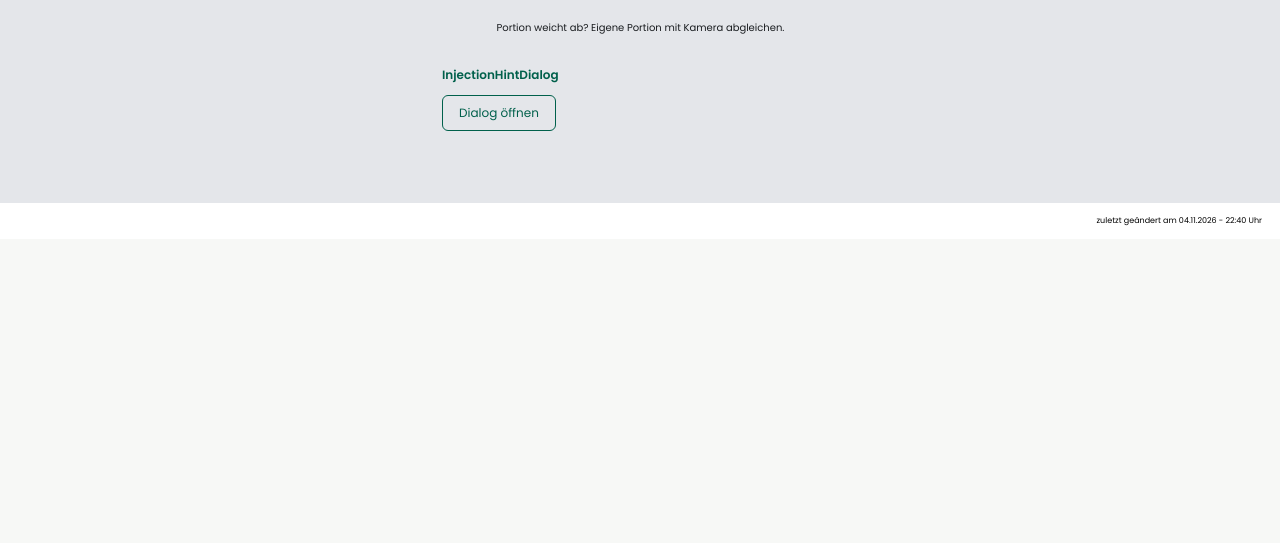
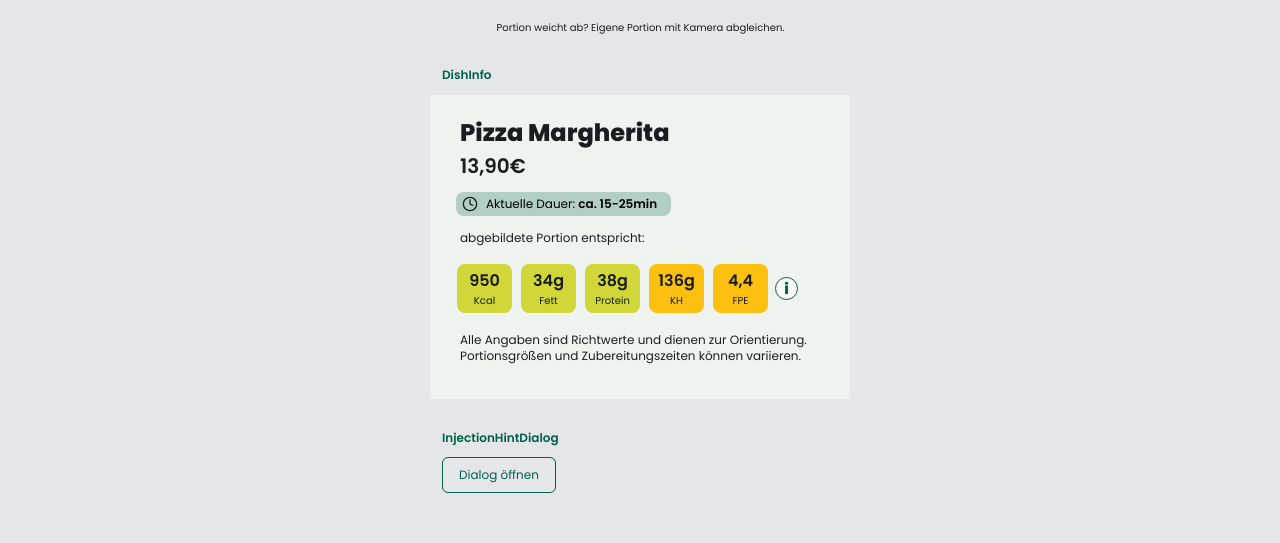
Before and after one commit to makroklar/makroklar, a Next.js app: page /guest/components in a window 1280 px wide. Shown: the part 1424-1967 px from the top of the page. Before the commit the page ends 1663 px from the top, so only its background shows below. Built offline with nearby package versions, Linux system fonts and the light colour scheme.

Commit message:
Gastansicht: Infoblock der Detailansicht (DishInfo) aus Figma, i öffnet Hinweis fürs Spritzen

```diff
--- a/src/areas/guest/ComponentsPage.tsx
+++ b/src/areas/guest/ComponentsPage.tsx
@@ -2,6 +2,7 @@ import pizzaMargheritaCard from '../../../public/images/guest/dishes/pizza-margh
 import pizzaMargherita from '../../../public/images/guest/pizza-margherita.png';
 import { CategoryTabsDemo } from './CategoryTabsDemo';
 import { DishHero } from './components/dish-detail/DishHero';
+import { DishInfo } from './components/dish-detail/DishInfo';
 import { LogoHeader } from './components/layout/LogoHeader';
 import { DishCard } from './components/menu/DishCard';
 import { OccupancyBadge } from './components/menu/OccupancyBadge';
@@ -80,6 +81,23 @@ export function ComponentsPage() {
           </section>
 
           <section className={styles.section}>
+            <h3 className={styles.sectionTitle}>DishInfo</h3>
+            <div className={styles.fullBleed}>
+              <DishInfo
+                name="Pizza Margherita"
+                price={13.9}
+                duration="ca. 15-25min"
+                kcal={950}
+                fat={34}
+                protein={38}
+                carbs={136}
+                fpe={4.4}
+                fpeHours="6-8"
+              />
+            </div>
+          </section>
+
+          <section className={styles.section}>
             <h3 className={styles.sectionTitle}>InjectionHintDialog</h3>
             <InjectionHintDialogDemo />
           </section>
--- /dev/null
+++ b/src/areas/guest/components/dish-detail/DishInfo.module.css
@@ -0,0 +1,130 @@
+/* Fläche 393 × 294 aus Figma, Inhalt 30 px vom linken Rand */
+.info {
+  padding: 24px 24px 35px 30px;
+  color: var(--color-text);
+  background: var(--color-primary-light);
+}
+
+.name {
+  margin: 0;
+  font-size: var(--font-size-2xl);
+  font-weight: var(--font-weight-extrabold);
+  line-height: 27px;
+}
+
+.price {
+  margin: 7px 0 0;
+  font-size: var(--font-size-xl);
+  font-weight: var(--font-weight-semibold);
+  line-height: 27px;
+}
+
+/* Wie die Auslastungs-Anzeige, aber mit 16-px-Uhr und 12-px-Text */
+.duration {
+  display: inline-flex;
+  align-items: center;
+  margin: 12px 0 0 -4px;
+  padding: 4px 6px;
+  color: var(--color-text-strong);
+  background: var(--color-primary-transparent);
+  border-radius: 8px;
+}
+
+.durationIcon {
+  display: flex;
+  flex-shrink: 0;
+  color: var(--color-icon);
+}
+
+.durationLabel {
+  padding: 0 8px;
+  font-size: var(--font-size-sm);
+  line-height: 14px;
+  white-space: nowrap;
+}
+
+.durationLabel strong {
+  font-weight: var(--font-weight-semibold);
+}
+
+.portionLabel {
+  margin: 11px 0 0;
+  font-size: var(--font-size-sm);
+  line-height: 17px;
+}
+
+/* Kacheln 55 × 49 mit 9 px Abstand, das „i“ 7 px daneben */
+.nutrientRow {
+  display: flex;
+  align-items: center;
+  gap: 7px;
+  margin: 18px 0 0 -3px;
+}
+
+.nutrients {
+  display: flex;
+  gap: 9px;
+  margin: 0;
+  padding: 0;
+  list-style: none;
+}
+
+.tile {
+  display: flex;
+  flex-direction: column;
+  align-items: center;
+  justify-content: center;
+  width: 55px;
+  height: 49px;
+  padding: 5px;
+  text-align: center;
+  white-space: nowrap;
+  background: var(--color-accent);
+  border-radius: 8px;
+}
+
+.tileHighlight {
+  background: var(--color-secondary);
+}
+
+.tileValue {
+  font-size: var(--font-size-lg);
+  font-weight: var(--font-weight-semibold);
+  line-height: var(--line-height-normal);
+}
+
+.tileLabel {
+  font-size: var(--font-size-xs);
+  line-height: var(--line-height-normal);
+}
+
+.infoButton {
+  display: flex;
+  flex-shrink: 0;
+  align-items: center;
+  justify-content: center;
+  width: 23px;
+  height: 23px;
+  padding: 0;
+  font-family: inherit;
+  font-size: 15px;
+  font-weight: var(--font-weight-extrabold);
+  line-height: 1;
+  color: var(--color-primary);
+  background: var(--color-surface);
+  border: 1px solid var(--color-primary);
+  border-radius: 50%;
+  cursor: pointer;
+}
+
+.infoButton:focus-visible {
+  outline: 2px solid var(--color-primary);
+  outline-offset: 2px;
+}
+
+/* 12 px statt 10 px aus Figma, wie der gleiche Hinweis im Kopfbereich der Speisekarte */
+.notice {
+  margin: 19px 0 0;
+  font-size: var(--font-size-sm);
+  line-height: var(--line-height-snug);
+}
--- /dev/null
+++ b/src/areas/guest/components/dish-detail/DishInfo.tsx
@@ -0,0 +1,88 @@
+'use client';
+
+import { useState } from 'react';
+import { IconClock } from '@/shared/components/icons/IconClock';
+import { InjectionHintDialog } from './InjectionHintDialog';
+import styles from './DishInfo.module.css';
+
+type DishInfoProps = {
+  name: string;
+  /** Preis in Euro, z. B. 13.9 */
+  price: number;
+  /** Aktuelle Zubereitungsdauer, z. B. „ca. 15-25min“ */
+  duration: string;
+  kcal: number;
+  /** Nährwerte in Gramm */
+  fat: number;
+  protein: number;
+  carbs: number;
+  /** Fett-Protein-Einheiten */
+  fpe: number;
+  /** Zeitraum, in dem der BZ durch Fett & Protein noch ansteigen kann, z. B. „6-8“ */
+  fpeHours: string;
+};
+
+// Wie in der DishCard ohne Leerzeichen vor dem Euro-Zeichen: „13,90€“
+const formatPrice = (price: number) => `${price.toFixed(2).replace('.', ',')}€`;
+const fpeFormat = new Intl.NumberFormat('de-DE', { maximumFractionDigits: 1 });
+
+// Infoblock der Detailansicht (Figma „Gastansicht“, Rectangle 98 in „Detailansicht“):
+// Name, Preis, Dauer und Nährwerte der abgebildeten Portion – das „i“ öffnet den Hinweis fürs Spritzen
+export function DishInfo({ name, price, duration, kcal, fat, protein, carbs, fpe, fpeHours }: DishInfoProps) {
+  const [hintOpen, setHintOpen] = useState(false);
+
+  const nutrients = [
+    { value: kcal, unit: '', label: 'Kcal' },
+    { value: fat, unit: 'g', label: 'Fett' },
+    { value: protein, unit: 'g', label: 'Protein' },
+    { value: carbs, unit: 'g', label: 'KH', highlight: true },
+    { value: fpeFormat.format(fpe), unit: '', label: 'FPE', highlight: true },
+  ];
+
+  return (
+    <section className={styles.info} aria-labelledby="dish-info-name">
+      <h1 id="dish-info-name" className={styles.name}>
+        {name}
+      </h1>
+      <p className={styles.price}>{formatPrice(price)}</p>
+
+      <p className={styles.duration}>
+        <span className={styles.durationIcon}>
+          <IconClock size={16} />
+        </span>
+        <span className={styles.durationLabel}>
+          Aktuelle Dauer: <strong>{duration}</strong>
+        </span>
+      </p>
+
+      <p className={styles.portionLabel}>abgebildete Portion entspricht:</p>
+      <div className={styles.nutrientRow}>
+        <ul className={styles.nutrients} aria-label="Nährwerte">
+          {nutrients.map(({ value, unit, label, highlight }) => (
+            <li key={label} className={`${styles.tile} ${highlight ? styles.tileHighlight : ''}`}>
+              <span className={styles.tileValue}>
+                {value}
+                {unit}
+              </span>
+              <span className={styles.tileLabel}>{label}</span>
+            </li>
+          ))}
+        </ul>
+        <button
+          type="button"
+          className={styles.infoButton}
+          onClick={() => setHintOpen(true)}
+          aria-label="Hinweis fürs Spritzen anzeigen"
+        >
+          i
+        </button>
+      </div>
+
+      <p className={styles.notice}>
+        Alle Angaben sind Richtwerte und dienen zur Orientierung. Portionsgrößen und Zubereitungszeiten können variieren.
+      </p>
+
+      <InjectionHintDialog open={hintOpen} fpe={fpe} hours={fpeHours} onConfirm={() => setHintOpen(false)} />
+    </section>
+  );
+}
```
